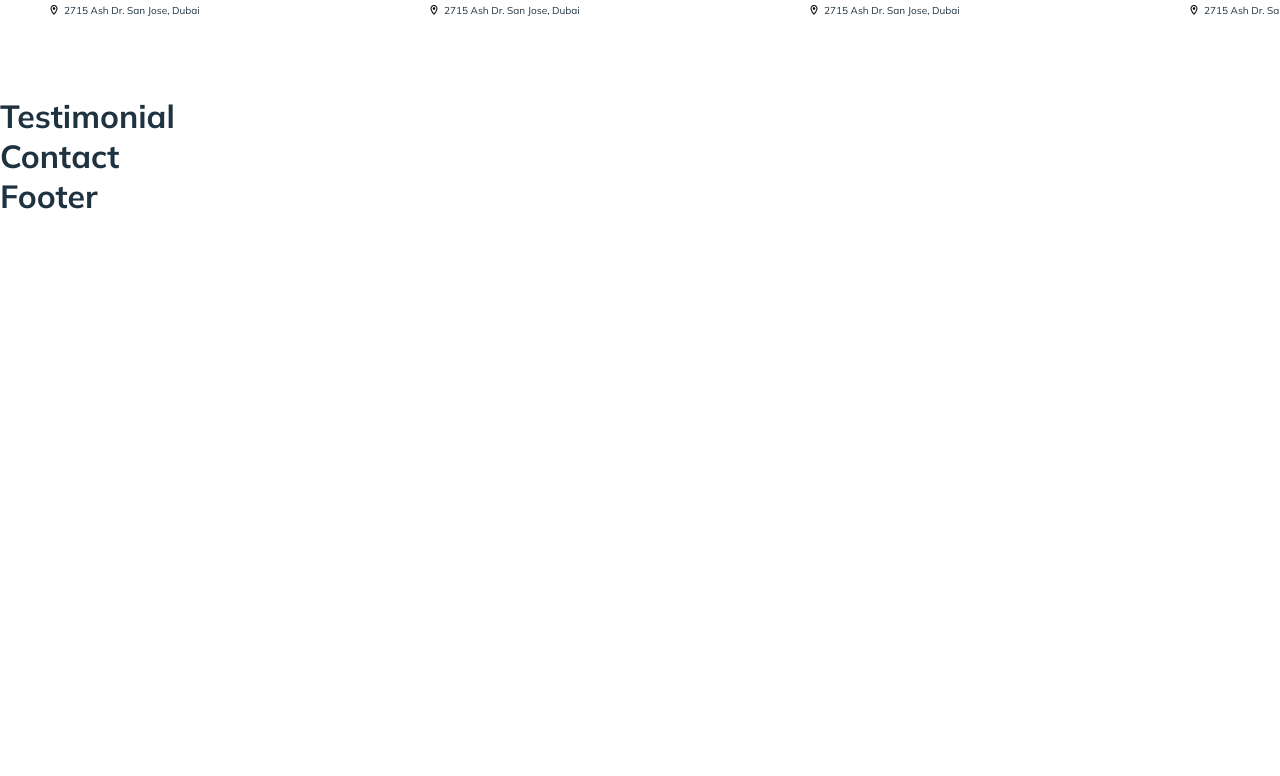
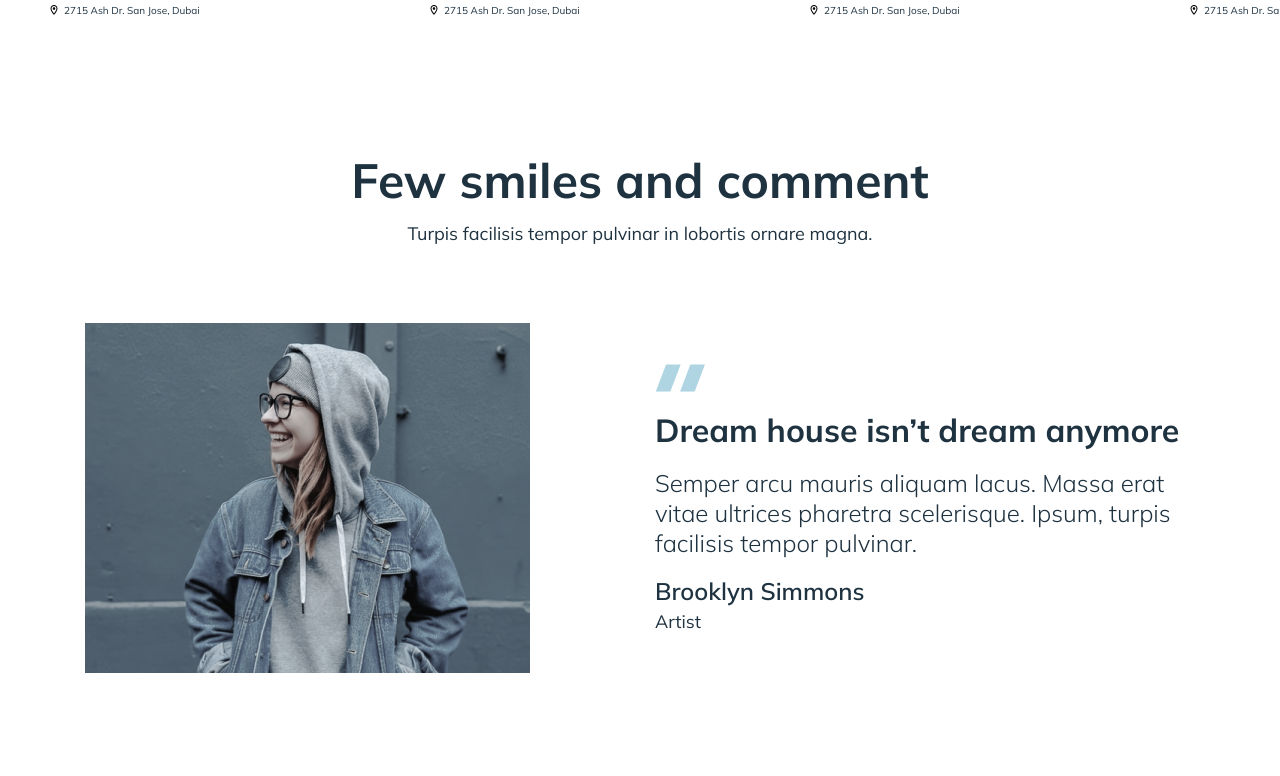
Before and after one commit to DandunAdi/landing-page-vue-js, a Vue app: page / in a window 1280 px wide. Shown: the part 2304-3080 px from the top of the page. Before the commit the page ends 2520 px from the top, so only its background shows below. Built offline with nearby package versions, Linux system fonts and the light colour scheme.

Commit message:
slicing testimonial

```diff
--- a/src/App.vue
+++ b/src/App.vue
@@ -17,7 +17,7 @@ import Footer from "./components/Footer.vue";
 </template>
 
 <style lang="scss">
-@import url('https://fonts.googleapis.com/css2?family=Mulish:wght@300;400;700&display=swap');
+@import url('https://fonts.googleapis.com/css2?family=Mulish:wght@300;400;600;700&display=swap');
 
 * {
   margin: 0;
--- a/src/components/Testimonial.vue
+++ b/src/components/Testimonial.vue
@@ -2,5 +2,83 @@
 </script>
 
 <template>
-<h1>Testimonial</h1>
+<div class="testimonial">
+  <div class="content">
+    <div class="testimonial-title">
+      <h2>Few smiles and comment</h2>
+      <p>Turpis facilisis tempor pulvinar in lobortis ornare magna.</p>
+    </div>
+    <div class="testimonial-body">
+      <img src="@/assets/girl.jpg" alt="">
+      <div class="main">
+        <svg width="50" height="28" viewBox="0 0 50 28" fill="none" xmlns="http://www.w3.org/2000/svg">
+          <g clip-path="url(#clip0_15_255)">
+          <path d="M11.0729 0.416748H25.6562L15.2778 27.673H0.694443L11.0729 0.416748Z" fill="#AFD4E2"/>
+          <path d="M35.3785 0.416748H49.9618L39.5833 27.673H25L35.3785 0.416748Z" fill="#AFD4E2"/>
+          </g>
+          <defs>
+          <clipPath id="clip0_15_255">
+          <rect width="50" height="27.7778" fill="white"/>
+          </clipPath>
+          </defs>
+        </svg>
+        <h3>Dream house isn’t dream anymore</h3>
+        <p class="text">Semper arcu mauris aliquam lacus. Massa erat vitae ultrices pharetra scelerisque. Ipsum, turpis facilisis tempor pulvinar.</p>
+        <div class="name">
+          <h5>Brooklyn Simmons</h5>
+          <h6>Artist</h6>
+        </div>
+      </div>
+    </div>
+  </div>
+</div>
 </template>
+
+<style lang="scss" scoped>
+.testimonial {
+  min-height: 700px;
+  &-title {
+    text-align: center;
+    margin-bottom: 78px;
+    margin-top: 54px;
+
+    h2 {
+      font-size: 48px;
+      margin-bottom: 12px;
+    }
+    p {
+      font-size: 18px;
+    }
+  }
+
+  &-body {
+    display: flex;
+    gap: 125px;
+    align-items: center;
+    .main {
+      display: flex;
+      flex-direction: column;
+      gap: 18px;
+
+      h3 {
+        font-size: 32px;
+      }
+      .text {
+        font-size: 24px;
+        font-weight: 300;
+      }
+      .name {
+        h5 {
+          font-size: 24px;
+          margin-bottom: 4px;
+          font-weight: 600;
+        }
+        h6 {
+          font-size: 18px;
+          font-weight: 400;
+        }
+      }
+    }
+  }
+}
+</style>
```
Also changed, not shown: src/assets/girl.jpg (added), src/assets/s.svg (added).
